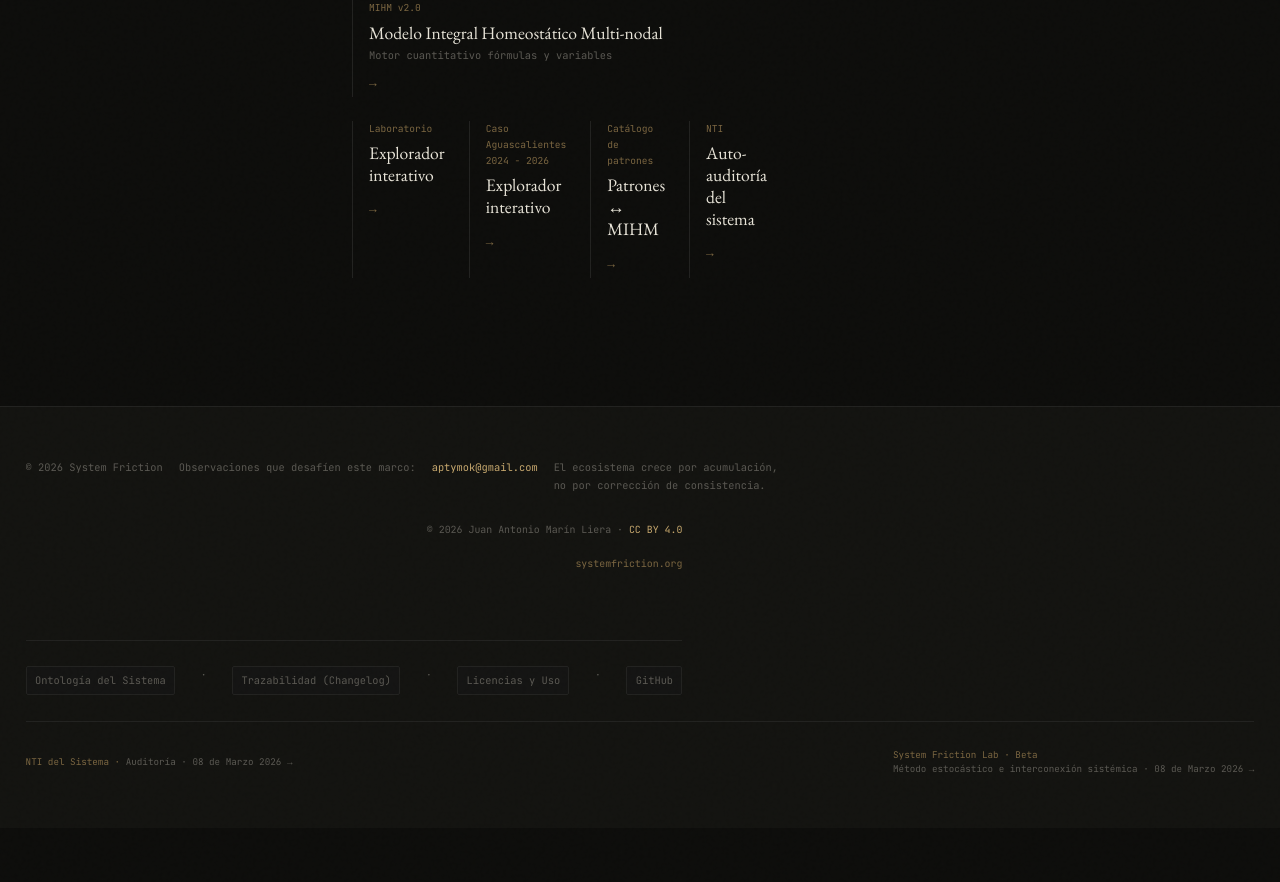
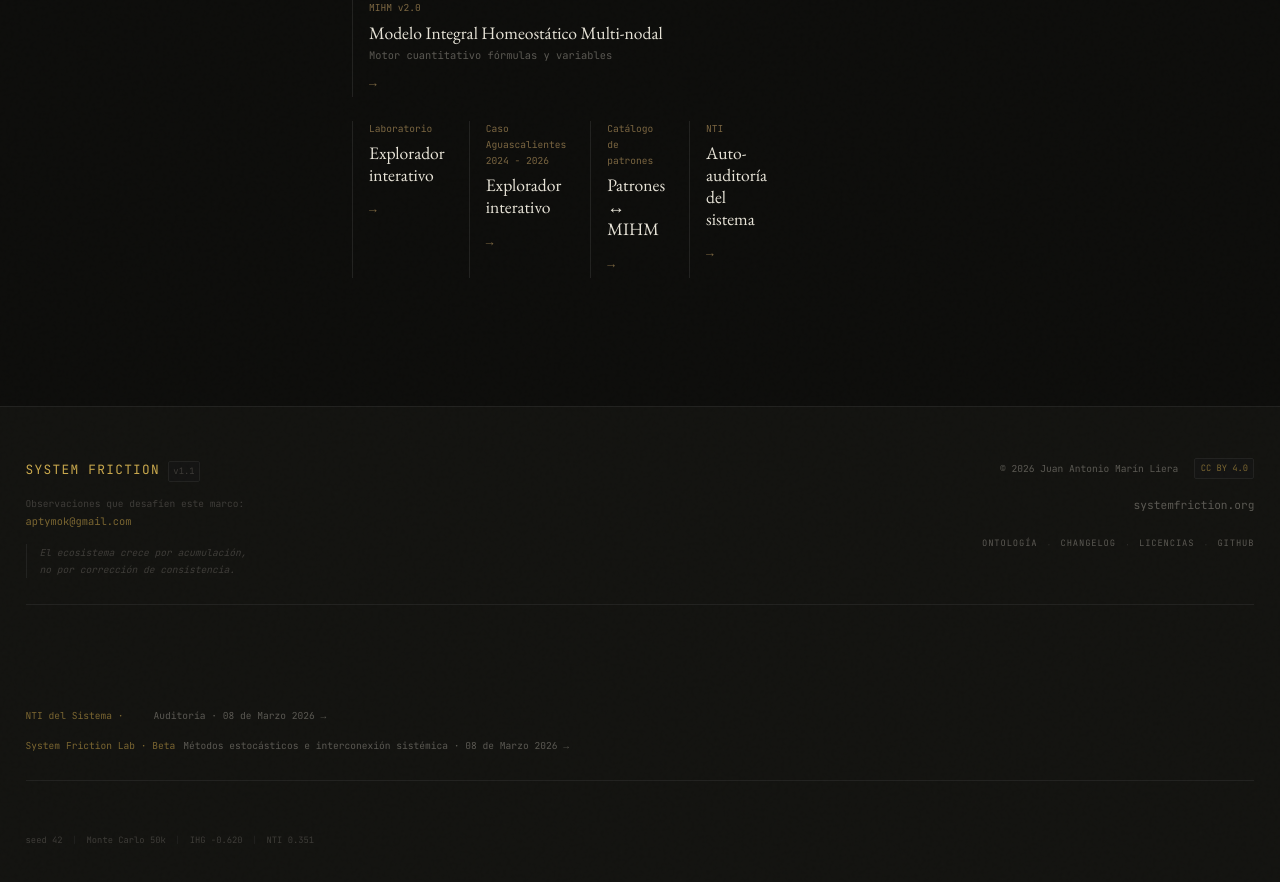
Before and after one commit to Aptymok/system-friction-main, a Jekyll site: the page built from index.md, in a window 1280 px wide and 900 px high, scrolled down 2937 px. Shown: the top 882 px of the window. Built offline with Jekyll 4.4.1, drawn with Linux system fonts in a browser that asks for light colours; before the commit the page ends 3765 px from its top, so only the background shows below that.

Commit message:
Update footer.html

```diff
--- a/_includes/footer.html
+++ b/_includes/footer.html
@@ -1,37 +1,59 @@
+<!-- _includes/footer.html -->
 <footer class="site-footer">
-  <!-- CAPA 1: INFORMACIÓN LEGAL Y DE VERSIÓN -->
-  <div class="site-footer__top">
-    <div class="site-footer__brand">
-      <span>© 2026 System Friction</span><br>
-      <span>Observaciones que desafíen este marco:</span><br>
-      <a href="mailto:aptymok@gmail.com" class="footer-email">aptymok@gmail.com</a><br><br>
-      <span>El ecosistema crece por acumulación,<br>
-      no por corrección de consistencia.</span>
+  <!-- Capa 1: Marca y contacto -->
+  <div class="site-footer__main">
+    <div class="site-footer__info">
+      <div class="site-footer__brand">
+        <span class="site-footer__sf">System Friction</span>
+        <span class="site-footer__version">v1.1</span>
+      </div>
+      <div class="site-footer__contact">
+        <span class="site-footer__line">Observaciones que desafíen este marco:</span>
+        <a href="mailto:aptymok@gmail.com" class="site-footer__email">aptymok@gmail.com</a>
+      </div>
+      <div class="site-footer__mantra">
+        El ecosistema crece por acumulación,<br>no por corrección de consistencia.
+      </div>
     </div>
 
     <div class="site-footer__right">
-      <div class="license-text">© 2026 Juan Antonio Marín Liera · <a href="https://creativecommons.org/licenses/by/4.0/" target="_blank" rel="noopener">CC BY 4.0</a></div>
-      <div class="domain-link"><a href="https://systemfriction.org">systemfriction.org</a></div>
+      <div class="site-footer__license">
+        <span>© 2026 Juan Antonio Marín Liera</span>
+        <a href="https://creativecommons.org/licenses/by/4.0/" target="_blank" rel="noopener" class="license-link">CC BY 4.0</a>
+      </div>
+      <div class="site-footer__domain">
+        <a href="https://systemfriction.org">systemfriction.org</a>
+      </div>
 
-      <div class="doc-footer-nav">
-        <a href="{{ site.baseurl }}/about/">Ontología del Sistema</a> ·
-        <a href="{{ site.baseurl }}/changelog/">Trazabilidad (Changelog)</a> ·
-        <a href="{{ site.baseurl }}/licencia/">Licencias y Uso</a> ·
+      <nav class="site-footer__nav">
+        <a href="{{ site.baseurl }}/about/">Ontología</a>
+        <span class="nav-sep">·</span>
+        <a href="{{ site.baseurl }}/changelog/">Changelog</a>
+        <span class="nav-sep">·</span>
+        <a href="{{ site.baseurl }}/licencia/">Licencias</a>
+        <span class="nav-sep">·</span>
         <a href="https://github.com/Aptymok/system-friction">GitHub</a>
-      </div>
+      </nav>
     </div>
   </div>
 
-  <!-- CAPA 2: AUDITORÍA Y LABORATORIO (en una sola línea) -->
-  <div class="site-footer__bottom" style="display: flex; justify-content: space-between; align-items: center; flex-wrap: wrap; gap: 1rem;">
-    <div class="audit-item">
-      <span class="audit-badge">NTI del Sistema · </span>
+  <!-- Capa 2: Auditoría y Laboratorio -->
+  <div class="site-footer__audit">
+    <div class="audit-row">
+      <span class="audit-badge">NTI del Sistema ·</span>
       <a href="{{ site.baseurl }}/estado/">Auditoría · 08 de Marzo 2026 →</a>
     </div>
-
-    <div class="lab-item">
-      <span class="audit-badge">System Friction Lab · Beta<br></span>
-      <a href="https://aptymok.github.io/SystemFrictionLab/index.html">Método estocástico e interconexión sistémica · 08 de Marzo 2026 →</a>
+    <div class="audit-row">
+      <span class="audit-badge">System Friction Lab · Beta</span>
+      <a href="https://aptymok.github.io/systemfrictionlab/index.html">Métodos estocásticos e interconexión sistémica · 08 de Marzo 2026 →</a>
     </div>
   </div>
+
+  <!-- Capa 3: Trazabilidad técnica (opcional) -->
+  <div class="site-footer__trace">
+    <span class="trace-item">seed 42</span>
+    <span class="trace-item">Monte Carlo 50k</span>
+    <span class="trace-item">IHG −0.620</span>
+    <span class="trace-item">NTI 0.351</span>
+  </div>
 </footer>
```
